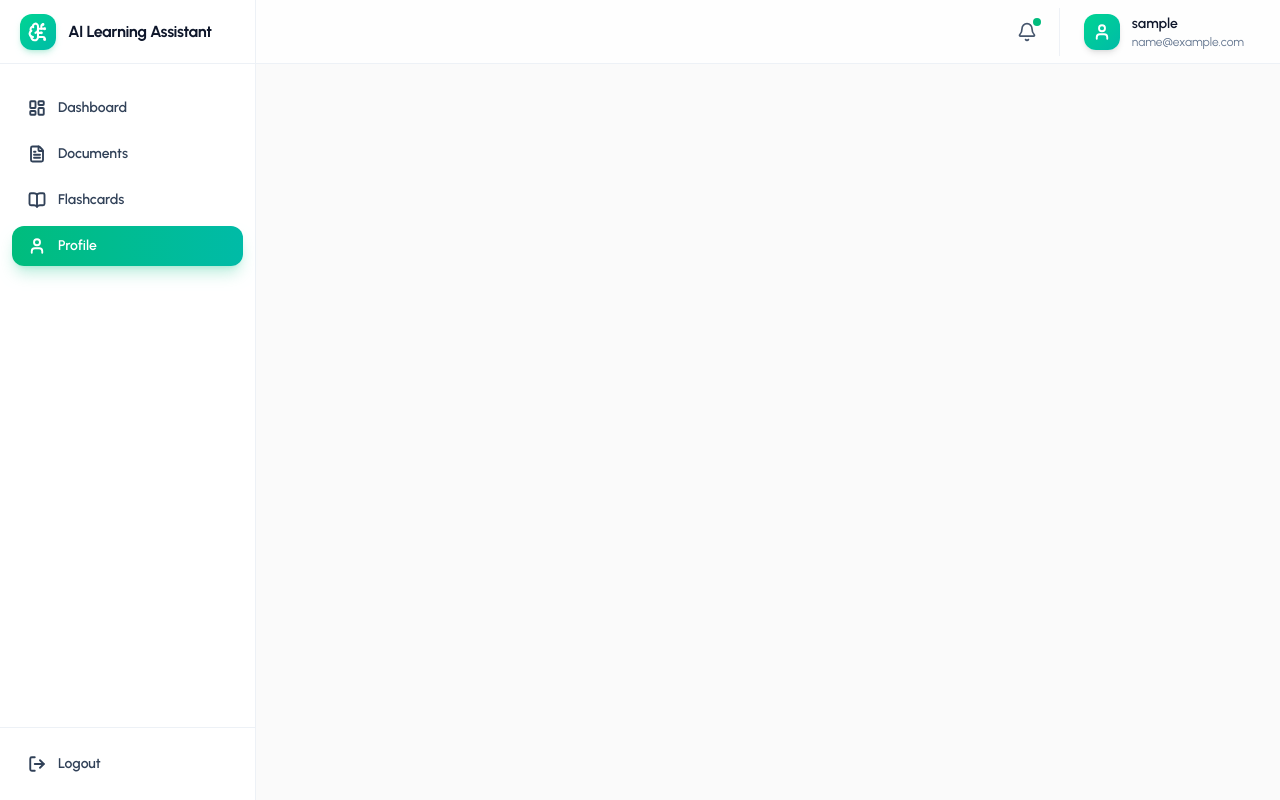
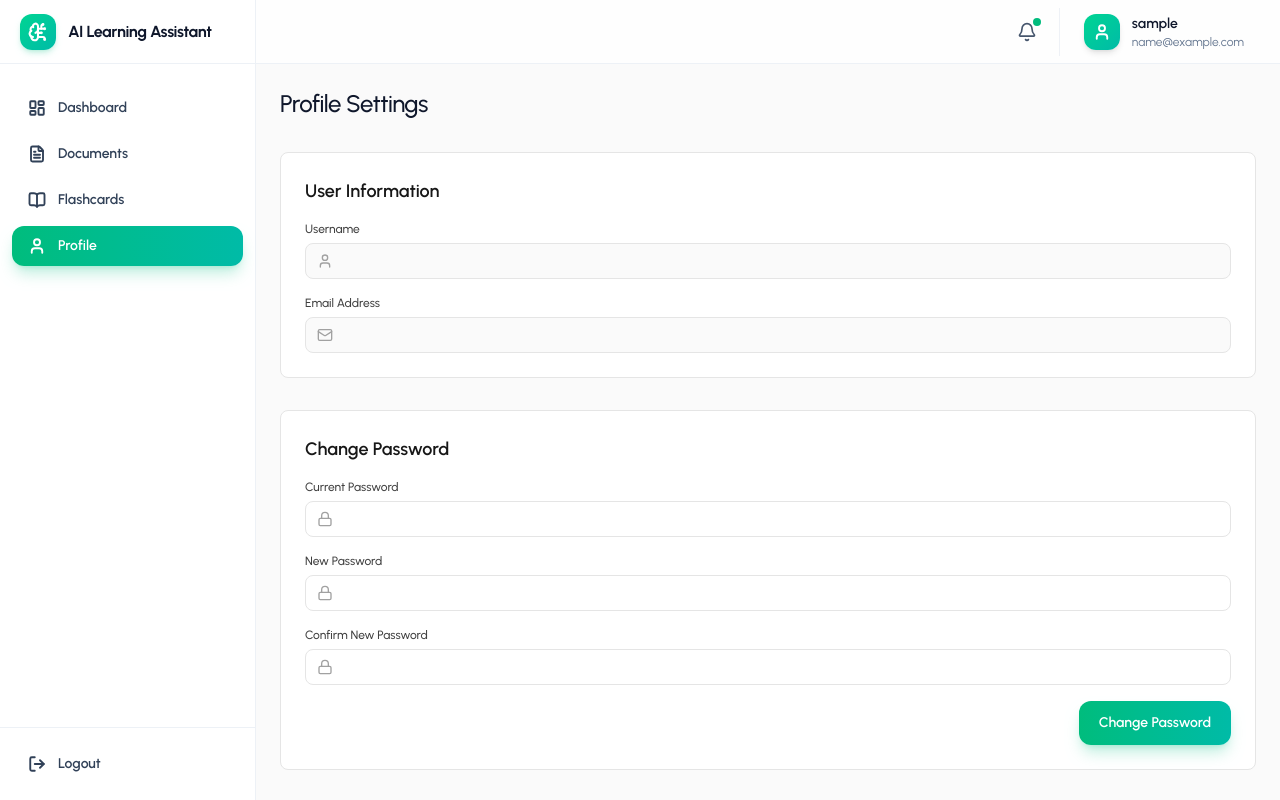
Before and after one commit to Adarsh-TheCodeGuy/Study-Genie-AI-Learning-Assistant, a React (Vite) app in the folder frontend/study-genie/: page /profile in a window 1280 px wide. Built offline with nearby package versions, Linux system fonts and the light colour scheme; no server answers; sample sign-in values are in the browser's storage.

Commit message:
Profile page. And final commit

```diff
--- a/frontend/study-genie/src/pages/Dashboard/DashboardPage.jsx
+++ b/frontend/study-genie/src/pages/Dashboard/DashboardPage.jsx
@@ -13,7 +13,6 @@
     const fetchDashboardData = async () => {
       try {
         const data = await progressService.getDashboardData();
-        console.log("Data__getDashboardData", data);
 
         setDashboardData(data.data);
       } catch (error) {
--- a/frontend/study-genie/src/pages/Flashcards/FlashcardsListPage.jsx
+++ b/frontend/study-genie/src/pages/Flashcards/FlashcardsListPage.jsx
@@ -14,8 +14,6 @@
     const fetchFlashcardSets = async () => {
       try {
         const response = await flashcardService.getAllFlashcardSets();
-
-        console.log("fetchFlashcardSets___", response.data);
 
         setFlashcardSets(response.data);
       } catch (error) {
--- a/frontend/study-genie/src/pages/Profile/ProfilePage.jsx
+++ b/frontend/study-genie/src/pages/Profile/ProfilePage.jsx
@@ -1,9 +1,173 @@
-import React from 'react'
+import React, { useState, useEffect } from "react";
+import PageHeader from "../../components/common/PageHeader";
+import Button from "../../components/common/Button";
+import Spinner from "../../components/common/Spinner";
+import authService from "../../services/authService";
+import { useAuth } from "../../context/AuthContext";
+import toast from "react-hot-toast";
+import { User, Mail, Lock } from "lucide-react";
 
 const ProfilePage = () => {
+
+  const [loading, setLoading] = useState(true);
+  const [passwordLoading, setPasswordLoading] = useState(false);
+
+  const [username, setUsername] = useState("");
+  const [email, setEmail] = useState("");
+  const [currentPassword, setCurrentPassword] = useState("");
+  const [newPassword, setNewPassword] = useState("");
+  const [confirmNewPassword, setConfirmNewPassword] = useState("");
+
+  useEffect(() => {
+    const fetchProfile = async () => {
+      try {
+        const { data } = await authService.getProfile();
+        setUsername(data.username);
+        setEmail(data.email);
+      } catch (error) {
+        toast.error("Failed to fetch profile");
+        console.error("Error fetching profile:", error);
+      } finally {
+        setLoading(false);
+      }
+    };
+    fetchProfile();
+  }, []);
+
+  const handleChangePassword = async (e) => {
+    e.preventDefault();
+    if (newPassword !== confirmNewPassword) {
+      toast.error("New passwords do not match");
+      return;
+    }
+    if (newPassword.length < 6) {
+      toast.error("Password must be at least 6 characters long");
+      return;
+    }
+    setPasswordLoading(true);
+    try {
+      await authService.changePassword(currentPassword, newPassword);
+      toast.success("Password changed successfully");
+      setCurrentPassword("");
+      setNewPassword("");
+      setConfirmNewPassword("");
+    } catch (error) {
+      toast.error("Failed to change password");
+      console.error("Error changing password:", error);
+    } finally {
+      setPasswordLoading(false);
+    }
+  };
+
+  if (loading) {
+    return <Spinner />;
+  }
+
   return (
     <div>
+      <PageHeader title="Profile Settings" />
 
+      <div className="space-y-8">
+        {/* User information display */}
+        <div className="bg-white border border-neutral-200 rounded-lg p-6">
+          <h3 className="text-lg font-semibold text-neutral-900 mb-4">
+            User Information
+          </h3>
+          <div className="space-y-4">
+            <div>
+              <label className="block text-xs font-medium text-neutral-700 mb-1.5">
+                Username
+              </label>
+              <div className="relative">
+                <div className="absolute inset-y-0 left-0 pl-3 flex items-center pointer-events-none">
+                  <User className="h-4 w-4 text-neutral-400" />
+                </div>
+                <p className="w-full h-9 pl-9 pr-3 pt-2 border border-neutral-200 rounded-lg bg-neutral-50 text-sm text-neutral-900">
+                  {username}
+                </p>
+              </div>
+            </div>
+            <div>
+              <label className="block text-xs font-medium text-neutral-700 mb-1.5">
+                Email Address
+              </label>
+              <div className="relative">
+                <div className="absolute inset-y-0 left-0 pl-3 flex items-center pointer-events-none">
+                  <Mail className="h-4 w-4 text-neutral-400" />
+                </div>
+                <p className="w-full h-9 pl-9 pr-3 pt-2 border border-neutral-200 rounded-lg bg-neutral-50 text-sm text-neutral-900">
+                  {email}
+                </p>
+              </div>
+            </div>
+          </div>
+        </div>
+
+        {/* Change Password Form  */}
+        <div className="bg-white border border-neutral-200 rounded-lg p-6">
+          <h3 className="text-lg font-semibold text-neutral-900 mb-4">
+            Change Password
+          </h3>
+          <form onSubmit={handleChangePassword} className="space-y-4">
+            <div>
+              <label className="block text-xs font-medium text-neutral-700 mb-1.5">
+                Current Password
+              </label>
+              <div className="relative">
+                <div className="absolute inset-y-0 left-0 pl-3 flex items-center pointer-events-none">
+                  <Lock className="h-4 w-4 text-neutral-400" />
+                </div>
+                <input
+                  type="password"
+                  value={currentPassword}
+                  onChange={(e) => setCurrentPassword(e.target.value)}
+                  required
+                  className="w-full h-9 pl-9 pr-3 pt-2 border border-neutral-200 rounded-lg bg-white text-sm text-neutral-900 placeholder-neutral-400 transition-colors duration-150 focus:outline-none focus:ring-2 focus:ring-[#00d492] focus:border-transparent"
+                />
+              </div>
+            </div>
+            <div>
+              <label className="block text-xs font-medium text-neutral-700 mb-1.5">
+                New Password
+              </label>
+              <div className="relative">
+                <div className="absolute inset-y-0 left-0 pl-3 flex items-center pointer-events-none">
+                  <Lock className="h-4 w-4 text-neutral-400" />
+                </div>
+                <input
+                  type="password"
+                  value={newPassword}
+                  onChange={(e) => setNewPassword(e.target.value)}
+                  required
+                  className="w-full h-9 pl-9 pr-3 pt-2 border border-neutral-200 rounded-lg bg-white text-sm text-neutral-900 placeholder-neutral-400 transition-colors duration-150 focus:outline-none focus:ring-2 focus:ring-[#00d492] focus:border-transparent"
+                />
+              </div>
+            </div>
+            <div>
+              <label className="block text-xs font-medium text-neutral-700 mb-1.5">
+                Confirm New Password
+              </label>
+              <div className="relative">
+                <div className="absolute inset-y-0 left-0 pl-3 flex items-center pointer-events-none">
+                  <Lock className="h-4 w-4 text-neutral-400" />
+                </div>
+                <input
+                  type="password"
+                  value={confirmNewPassword}
+                  onChange={(e) => setConfirmNewPassword(e.target.value)}
+                  required
+                  className="w-full h-9 pl-9 pr-3 pt-2 border border-neutral-200 rounded-lg bg-white text-sm text-neutral-900 placeholder-neutral-400 transition-colors duration-150 focus:outline-none focus:ring-2 focus:ring-[#00d492] focus:border-transparent"
+                />
+              </div>
+            </div>
+            <div className="flex justify-end">
+              <Button type="submit" disabled={passwordLoading}>
+                {passwordLoading ? "Changing..." : "Change Password"}
+              </Button>
+            </div>
+          </form>
+        </div>
+      </div>
     </div>
   )
 }
```
